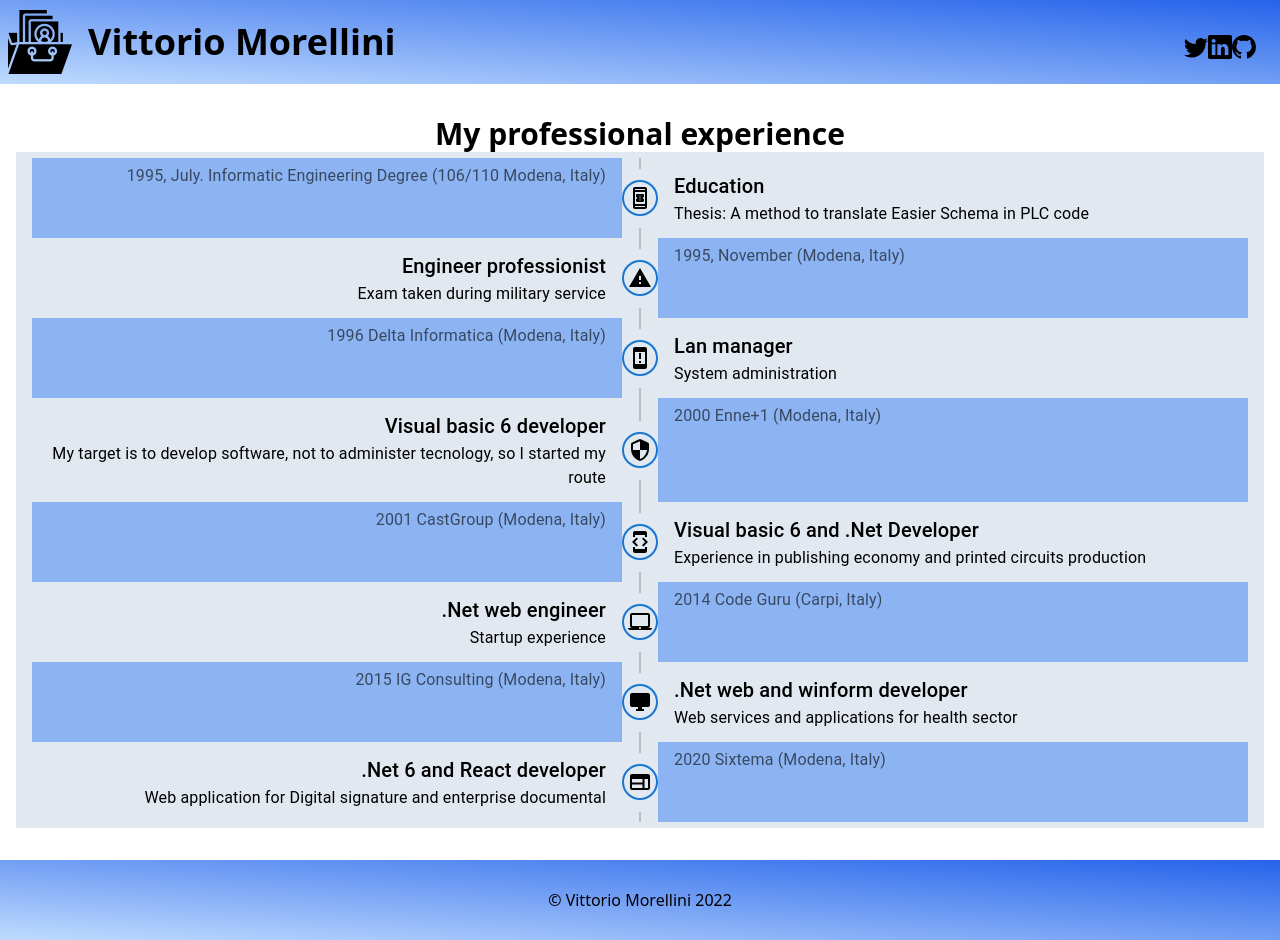
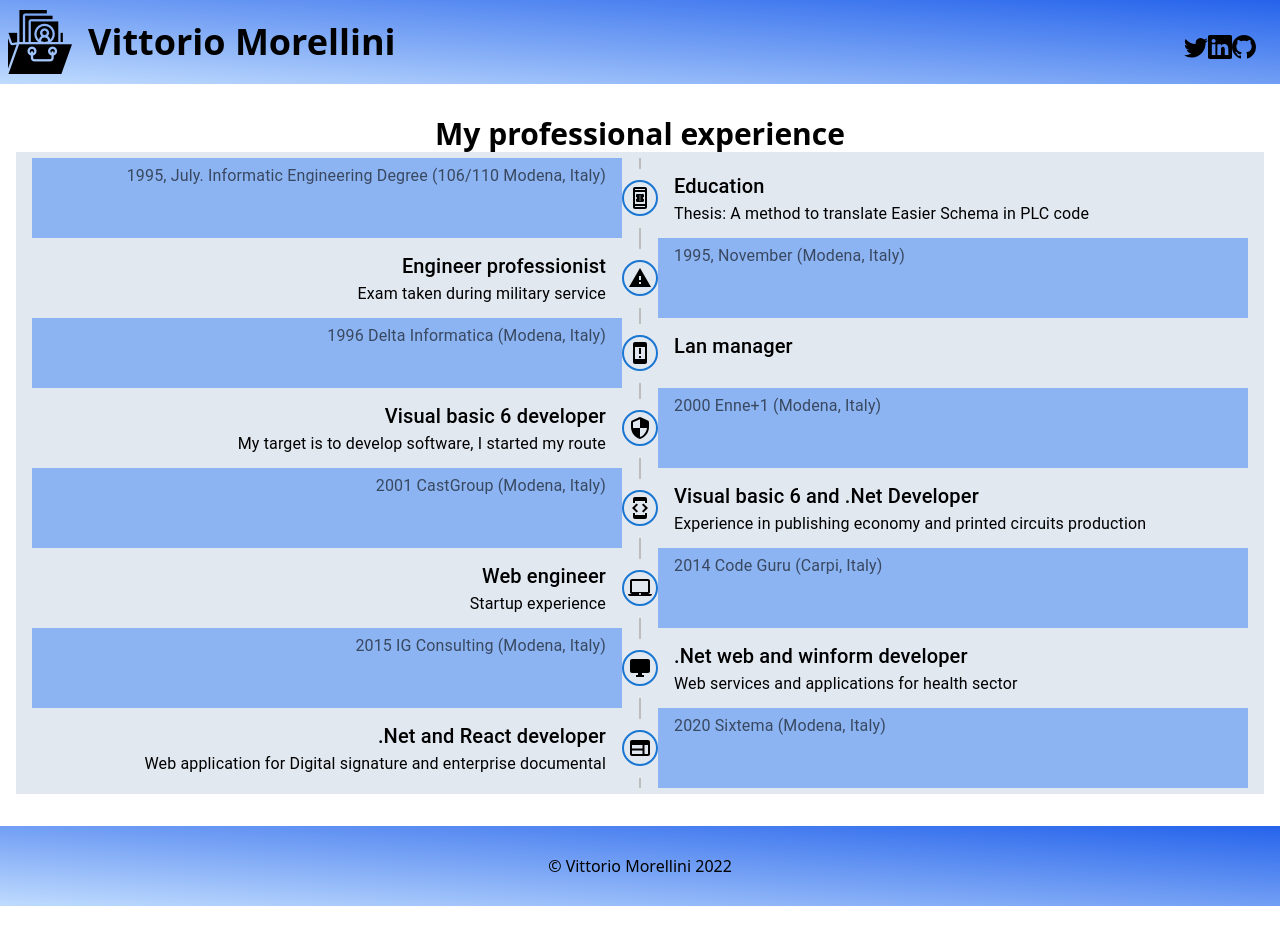
Before and after one commit to VittorioMorellini/Portfolio, a Next.js app: page /experience in a window 1280 px wide. After the commit the page ends 906 px from the top, so only its background shows below. Built offline with nearby package versions, Linux system fonts and the light colour scheme; what react-toast-notifications would draw is missing.

Commit message:
Fix Layout experience

```diff
--- a/pages/experience/index.tsx
+++ b/pages/experience/index.tsx
@@ -89,7 +89,7 @@ function Experience() {
             <Typography variant="h6" component="span">
               Lan manager
             </Typography>
-            <Typography>System administration</Typography>
+            <Typography></Typography>
           </TimelineContent>
         </TimelineItem>
         <TimelineItem>
@@ -112,7 +112,7 @@ function Experience() {
             <Typography variant="h6" component="span">
               Visual basic 6 developer
             </Typography>
-            <Typography>My target is to develop software, not to administer tecnology, so I started my route</Typography>
+            <Typography>My target is to develop software, I started my route</Typography>
           </TimelineContent>
         </TimelineItem>
         <TimelineItem>
@@ -156,7 +156,7 @@ function Experience() {
           </TimelineSeparator>
           <TimelineContent sx={{ py: '12px', px: 2 }}>
             <Typography variant="h6" component="span">
-              .Net web engineer
+              Web engineer
             </Typography>
             <Typography>Startup experience</Typography>
           </TimelineContent>
@@ -202,7 +202,7 @@ function Experience() {
           </TimelineSeparator>
           <TimelineContent sx={{ py: '12px', px: 2 }}>
             <Typography variant="h6" component="span">
-            .Net 6 and React developer
+            .Net and React developer
             </Typography>
             <Typography>Web application for Digital signature and enterprise documental</Typography>
           </TimelineContent>
```
